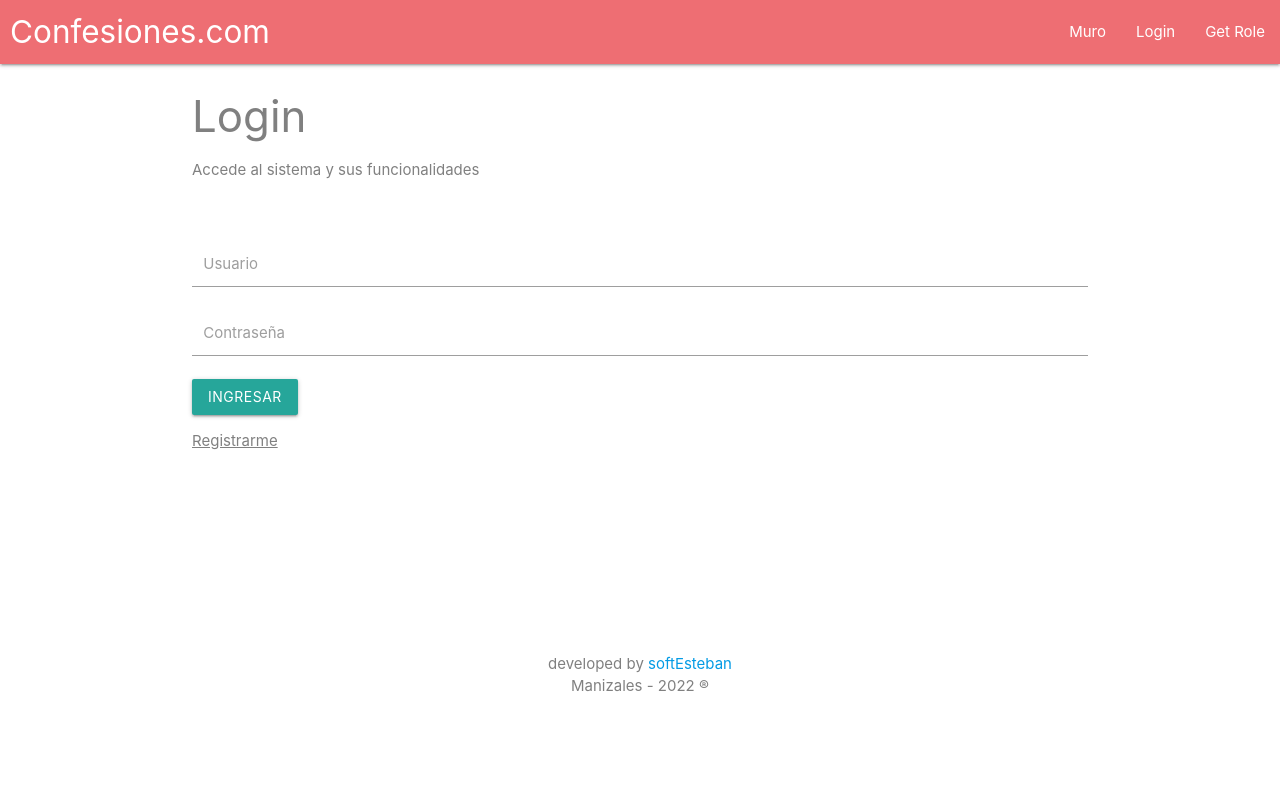
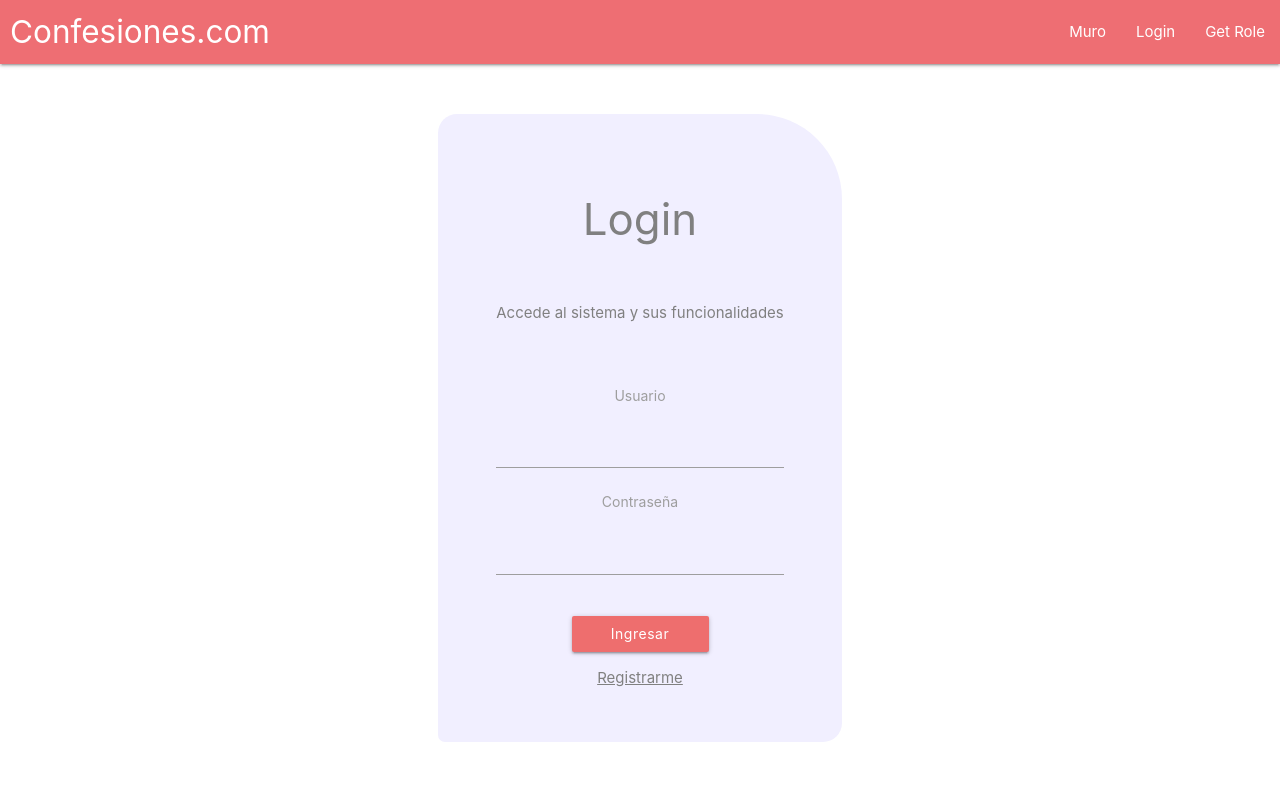
Before and after one commit to softEsteban/post-manager-frontend, an Angular app: page /login in a window 1280 px wide. Shown: the top 800 px of the page. Built offline with nearby package versions, Linux system fonts and the light colour scheme.

Commit message:
improving login view

```diff
--- a/src/app/components/login/login.component.css
+++ b/src/app/components/login/login.component.css
@@ -0,0 +1,35 @@
+.headcito{
+    color: gray;
+    margin-bottom: 60px;
+}
+#registerPage{
+  color: gray;
+  text-decoration: underline;
+}
+#registerPage:hover{
+  color: rgb(65, 65, 65);
+}
+
+.cls-contain{
+    margin-top: 50px;
+    text-align: center;
+    background-color: #f1efff;
+    padding: 53px 58px;
+    border-radius: 19px 85px 19px 7px;
+    max-width: max-content;
+}
+
+h3{
+    margin-bottom: 58px;
+}
+
+label{
+    font-size: 14px;
+}
+
+.cls-button{
+    width: 137px;
+    margin-top: 18px;
+    text-transform: none;
+    background-color: #ee6e6e;
+}
--- a/src/app/components/login/login.component.html
+++ b/src/app/components/login/login.component.html
@@ -1,21 +1,6 @@
-<title>Login | Auth</title>
+<title>Login</title>
 
-<style>
-    .headcito{
-        color: gray;
-        margin-bottom: 60px;
-    }
-    #registerPage{
-      color: gray;
-      text-decoration: underline;
-    }
-    #registerPage:hover{
-      color: rgb(65, 65, 65);
-    }
-
-  </style>
-
-  <div class="container">
+  <div class="container cls-contain">
 
       <form class="col s12" role="form" [formGroup]="loginForm" (ngSubmit)="login(loginForm)">
 
@@ -24,24 +9,25 @@
           <p>Accede al sistema y sus funcionalidades</p>
         </div>
 
+        <label for="first_name">Usuario</label>
         <div class="input-field col s6">
           <input  id="username" name="username" type="text" class="form-control"
                 [ngClass]="{'is-invalid':loginForm.get('userName')?.invalid,
                             'is-valid':loginForm.get('userName')?.valid}"
                           formControlName="userName">
-          <label for="first_name">Usuario</label>
+
+        </div>
+
+        <label for="password">Contraseña</label>
+        <div class="input-field col s12">
+          <input  id="passw" name="passw" type="password" class="password"
+                [ngClass]="{'is-invalid':loginForm.get('passw')?.invalid,'is-valid':loginForm.get('passw')?.valid}"
+                formControlName="passw">
+
         </div>
 
         <div class="input-field col s12">
-          <input  id="passw" name="passw" type="password" class="password"
-                [ngClass]="{'is-invalid':loginForm.get('passw')?.invalid,
-                            'is-valid':loginForm.get('passw')?.valid}"
-                          formControlName="passw">
-          <label for="password">Contraseña</label>
-        </div>
-
-        <div class="input-field col s12">
-          <button class="btn waves-effect waves-light"  type="submit" name="action">Ingresar</button>
+          <button class="btn waves-effect waves-light cls-button"  type="submit" name="action">Ingresar</button>
         </div>
 
         <div>
--- a/src/app/components/wall/wall.component.css
+++ b/src/app/components/wall/wall.component.css
@@ -0,0 +1,23 @@
+.headcito{
+    color: gray;
+    margin-bottom: 60px;
+}
+
+#searchBox{
+  border: 1px solid grey;
+  border-radius: 35px;
+  margin-bottom: 16px;
+}
+#inputBox{
+  text-decoration: none;
+  width: 65%;
+}
+#iconSearch{
+  margin: 7px;
+}
+
+.cls-add-button{
+  text-transform: none;
+  width: 120px;
+  margin: 0px 35%
+}
--- a/src/app/components/wall/wall.component.html
+++ b/src/app/components/wall/wall.component.html
@@ -1,69 +1,56 @@
 <title>Muro</title>
 
-<style>
-  .headcito{
-      color: gray;
-      margin-bottom: 60px;
-  }
-
-  #searchBox{
-    border: 1px solid grey;
-    border-radius: 35px;
-    margin-bottom: 30px;
-    width: 70%;
-  }
-  #inputBox{
-    text-decoration: none;
-    width: 65%;
-  }
-  #iconSearch{
-    margin: 7px;
-  }
-</style>
-
 <div class="container">
-
   <div class="headcito">
     <h3>Muro</h3>
     <p>Busca, filtra y guarda las publicaciones</p>
   </div>
 
-
-  <!-- # inner navbar -->
   <div class="row">
-
-    <div class="col s7 l10">
+    <div class="col s12 l10">
       <div id="searchBox">
-        <a class="btn-floating" id="iconSearch"><i class="material-icons">search</i></a>
-        <input type="text" id=inputBox>
+        <a class="btn-floating" id="iconSearch"
+          ><i class="material-icons">search</i></a
+        >
+        <input type="text" id="inputBox" />
       </div>
     </div>
-
-    <div class="col s5 l2">
-      <a href="" class="waves-effect waves-light btn" routerLink="/users/post-form"><i class="material-icons right">add</i>NEW</a>
+    <div class="col s12 l2">
+      <a
+        href=""
+        class="waves-effect waves-light btn cls-add-button"
+        routerLink="/users/post-form"
+        ><i class="material-icons right">add</i>Nuevo</a
+      >
     </div>
-
   </div>
 
-
-  <ng-container *ngFor="let item of postList">
-
-    <div class="card">
-      <div class="card-content">
-        <span class="card-title activator grey-text text-darken-4">{{item.title}}<i class="material-icons right">more_vert</i></span>
-        <p>{{item.category}}</p>
-        <p>{{item.text}}</p>
-        <p>{{item.publishedDate}}</p>
-
-      </div>
-      <div class="card-reveal">
-        <span class="card-title grey-text text-darken-4">Card Title<i class="material-icons right">close</i></span>
-        <p>Here is some more information about this product that is only revealed once clicked on.</p>
-      </div>
+  <div class="grid">
+    <div class="row">
+      <ng-container *ngFor="let item of postList">
+        <div class="col l4" >
+          <div class="card">
+            <div class="card-content">
+              <span class="card-title activator grey-text text-darken-4"
+                >{{ item.title
+                }}<i class="material-icons right">more_vert</i></span
+              >
+              <p>{{ item.category }}</p>
+              <p>{{ item.text }}</p>
+              <p>{{ item.publishedDate }}</p>
+            </div>
+            <div class="card-reveal">
+              <span class="card-title grey-text text-darken-4"
+                >Card Title<i class="material-icons right">close</i></span
+              >
+              <p>
+                Here is some more information about this product that is only
+                revealed once clicked on.
+              </p>
+            </div>
+          </div>
+        </div>
+      </ng-container>
     </div>
-
-  </ng-container>
-
-
-
+  </div>
 </div>
--- a/src/app/template/home/home.component.css
+++ b/src/app/template/home/home.component.css
@@ -0,0 +1,4 @@
+.headcito{
+    color: gray;
+    margin-bottom: 60px;
+}
--- a/src/app/template/home/home.component.html
+++ b/src/app/template/home/home.component.html
@@ -1,13 +1,4 @@
-<title>Confesiones | Home</title>
-
-<style>
-    .headcito{
-        color: gray;
-        margin-bottom: 60px;
-    }
-</style>
-
-<!-- <app-nav-bar></app-nav-bar> -->
+<title>Confesiones</title>
 
 <div class="container">
 
```
